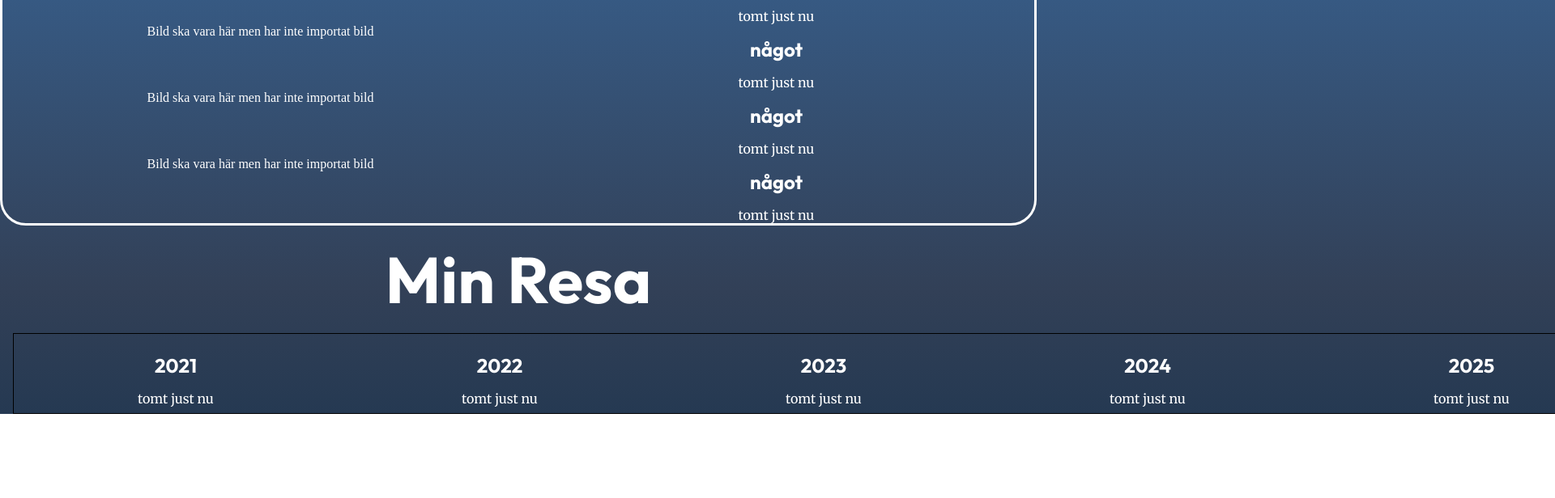
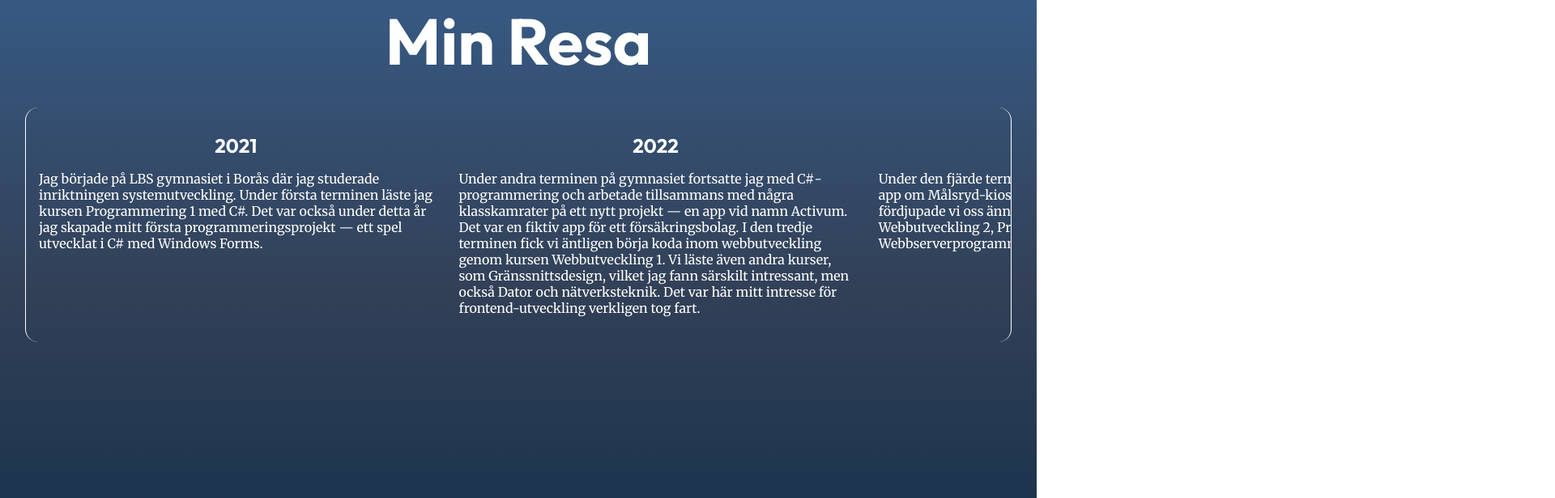
Before and after one commit to EliasSJG/Portfolio, a React (Vite) app: page / in a window 1280 px wide. Shown: the part 1640-2256 px from the top of the page at 81% size, 1920 px wide, since content can reach past the window. Before the commit the page ends 2152 px from the top, so only its background shows below. Built offline with nearby package versions, Linux system fonts and the light colour scheme.

Commit message:
journey done

```diff
--- a/src/app.tsx
+++ b/src/app.tsx
@@ -15,7 +15,7 @@ export default function App() {
   return (
     <>
       <Header></Header>
-      <div className="start">
+      <section>
         <div>
           <h1>Elias Gustafsson</h1>
           <h2>Portfolio</h2>
@@ -28,12 +28,12 @@ export default function App() {
             title="Lär mer om mig!"
           ></Button>
         </div>
-      </div>
+      </section>
       <div ref={sectionScroll}>
         <Project projects={projects} />
-      </div>
+      </div>{" "}
+      <Journey journey={journey} />
       <Skills skill={skills}></Skills>
-      <Journey journey={journey} />
     </>
   );
 }
--- a/src/pages/journey/_journey.scss
+++ b/src/pages/journey/_journey.scss
@@ -1,16 +1,25 @@
+.journey-section {
+  margin: 20rem 0;
+}
+
 .journey-div {
   display: flex;
-  justify-content: space-between;
-  margin: 0 1rem;
-  width: 2000px;
-  border: solid 1px black;
+  margin: 0 auto;
+  border-radius: 1rem;
+  overflow-x: auto;
+  width: 95%;
+  white-space: nowrap;
+  padding-bottom: 1rem;
+  border-left: 1px white solid;
+  border-right: 1px white solid;
 
   div {
-    width: 20%;
-
+    flex-shrink: 0;
+    max-width: 40%;
     display: flex;
-    padding: 0.5rem;
+    padding: 1rem;
     flex-direction: column;
     align-items: center;
+    white-space: normal;
   }
 }
--- a/src/pages/journey/journey.tsx
+++ b/src/pages/journey/journey.tsx
@@ -9,7 +9,7 @@ type JourneyProps = {
 
 export default function Journey({ journey }: JourneyProps) {
   return (
-    <>
+    <div className="journey-section">
       <h1>Min Resa</h1>
       <div className="journey-div">
         {journey.map((journey, index) => {
@@ -19,8 +19,8 @@ export default function Journey({ journey }: JourneyProps) {
               <p>{journey.description}</p>
             </div>
           );
-        })}
+        })}{" "}
       </div>
-    </>
+    </div>
   );
 }
--- a/src/pages/project/_project.scss
+++ b/src/pages/project/_project.scss
@@ -5,7 +5,7 @@
   div {
     width: 25%;
     height: 200px;
-    margin: 0 1rem 0 1rem;
+    margin: 0 auto;
     padding: 1rem;
     display: flex;
     flex-direction: column;
--- a/src/pages/start/_start.scss
+++ b/src/pages/start/_start.scss
@@ -1,4 +1,4 @@
-.start {
+section {
   display: flex;
   justify-content: center;
   align-items: center;
--- a/src/state/state.tsx
+++ b/src/state/state.tsx
@@ -7,38 +7,45 @@ export const projects = [
   },
   {
     title: "Zoodjur",
-    description: "tomt just nu",
-    link: "",
+    description:
+      "Detta är en webbplats som jag och min gymnasieklass skapade för företaget Zoodjur. Företaget har nu lagt ner, och sidan publicerades aldrig officiellt, men nedan kan du se hur den såg ut.",
+    link: "https://zoodjur.vercel.app/",
   },
 
   {
-    title: "Monster Creation",
-    description: "tomt just nu",
-    link: "",
+    title: "Monster App",
+    description:
+      "Detta är vårt första slutprojekt på yrkeshögskolan, där vi skapade en app som låter användare designa sina egna monster.",
+    link: "https://github.com/Markuslarsson95/monsters",
   },
 ];
 
 export const journey = [
   {
     year: "2021",
-    description: "tomt just nu",
+    description:
+      "Jag började på LBS gymnasiet i Borås där jag studerade inriktningen systemutveckling. Under första terminen läste jag kursen Programmering 1 med C#. Det var också under detta år jag skapade mitt första programmeringsprojekt — ett spel utvecklat i C# med Windows Forms.",
   },
   {
     year: "2022",
-    description: "tomt just nu",
+    description:
+      "Under andra terminen på gymnasiet fortsatte jag med C#-programmering och arbetade tillsammans med några klasskamrater på ett nytt projekt — en app vid namn Activum. Det var en fiktiv app för ett försäkringsbolag. I den tredje terminen fick vi äntligen börja koda inom webbutveckling genom kursen Webbutveckling 1. Vi läste även andra kurser, som Gränssnittsdesign, vilket jag fann särskilt intressant, men också Dator och nätverksteknik. Det var här mitt intresse för frontend-utveckling verkligen tog fart.",
   },
 
   {
     year: "2023",
-    description: "tomt just nu",
+    description:
+      "Under den fjärde terminen skapade jag och en klasskamrat en app om Målsryd-kiosken. Under den femte terminen fördjupade vi oss ännu mer i programmering med kurser som Webbutveckling 2, Programmering 2 och Webbserverprogrammering.",
   },
   {
     year: "2024",
-    description: "tomt just nu",
+    description:
+      "Under den sista terminen på gymnasiet arbetade jag med flera olika projekt. Jag skapade en slutprojekt-webbsida för kursen Webbutveckling 2, deltog i ett gruppprojekt där vi designade en app för hållbar utveckling i Borås, och var med i ett klassprojekt där vi utvecklade en riktig webbplats för företaget Zoodjur i Borås. Efter studenten började jag på yrkeshögskolan i Borås, där jag nu studerar frontend-utveckling. Hittills har vi arbetat med flera spännande projekt, vilka du kan se under projektsektionen.",
   },
   {
     year: "2025",
-    description: "tomt just nu",
+    description:
+      "Det första projektet jag gjorde under denna period var en frågesport-webbsida i TypeScript, kallad Ultimate Trivia. Du kan se det i projektsektionen. Efter det har jag fortsatt utvecklas och just nu lär jag mig React.",
   },
 ];
 
--- a/src/styles/base/_base.scss
+++ b/src/styles/base/_base.scss
@@ -18,4 +18,18 @@ body {
   background-size: 100% 100%;
   background-attachment: fixed;
   height: 100vh;
+  overflow-x: hidden;
 }
+
+::-webkit-scrollbar {
+  width: 0;
+  height: 0.75em;
+  background-color: white;
+  border-radius: 1rem;
+}
+
+::-webkit-scrollbar-thumb {
+  background-color: #102e4a;
+  border-radius: 1rem;
+  border: 1px solid #ffffff;
+}
--- a/src/styles/base/_typography.scss
+++ b/src/styles/base/_typography.scss
@@ -8,6 +8,7 @@ h4 {
 }
 h1 {
   font-size: 5rem;
+  margin: 2rem;
 }
 
 p {
```
